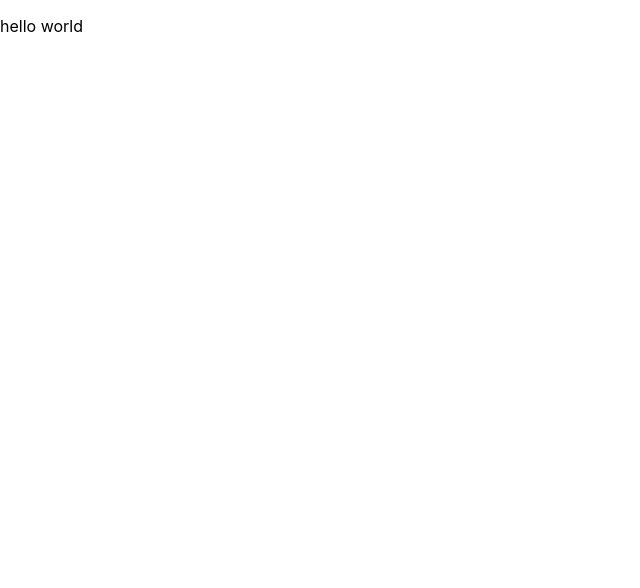
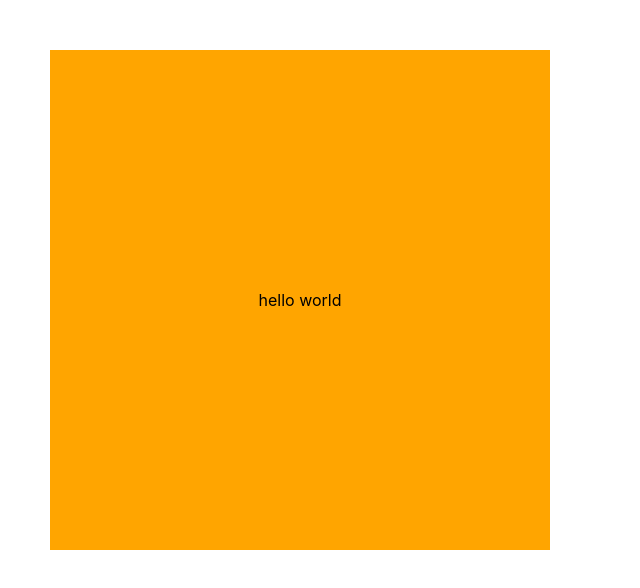
Before and after one commit to jpjpjp8/midtermexam, a React (Create React App) app: page / in a window 1280 px wide. Shown: the top 588 px of the page, without its empty margins (0-640 px from the left). Built offline with nearby package versions, Linux system fonts and the light colour scheme.

Commit message:
Update App.js

```diff
--- a/src/App.js
+++ b/src/App.js
@@ -4,7 +4,7 @@ import './App.css';
 
 function Mendoza({ hw }) {
   return (
-      <div>
+      <div className="Mendoza">
         <p>{hw}</p>
       </div>
   );
@@ -13,8 +13,8 @@ function Mendoza({ hw }) {
 
 export default function App() {
   const [resume, setResume] = useState({
-    hw: "hello world",}
-  );
+    hw: "hello world",
+  });
 
   return (
     <div className="App">
```
